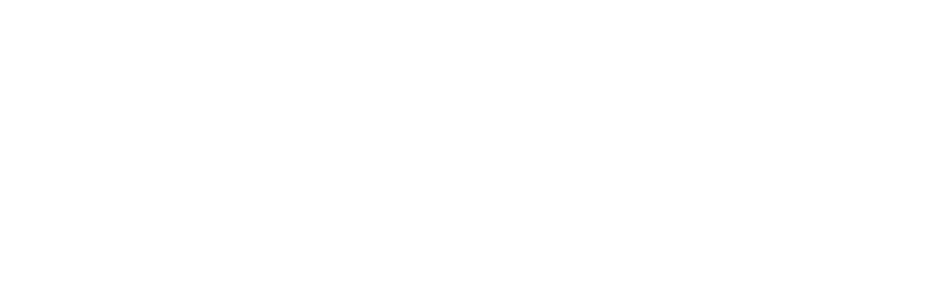
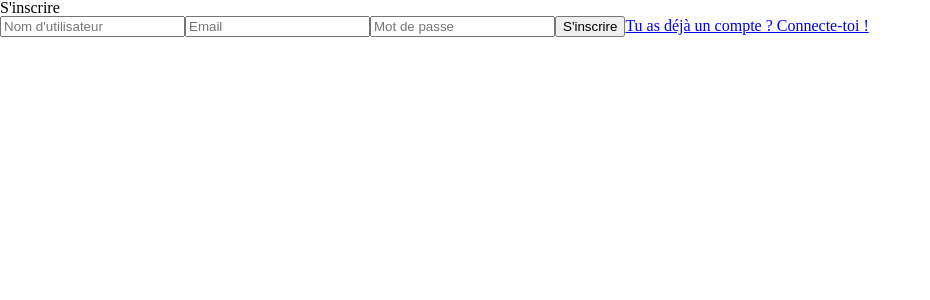
Before and after one commit to SamyKhelfa/vintend-frontend-v2, a React (Vite) app: page /signup in a window 1280 px wide. Before the commit this address had no page. Shown: the top 300 px of the page, without its empty margins (0-930 px from the left). Built offline with nearby package versions, Linux system fonts and the light colour scheme.

Commit message:
create signup page

```diff
--- a/package.json
+++ b/package.json
@@ -11,6 +11,7 @@
   },
   "dependencies": {
     "axios": "^1.4.0",
+    "js-cookie": "^3.0.5",
     "react": "^18.2.0",
     "react-dom": "^18.2.0",
     "react-router-dom": "^6.15.0"
--- a/src/App.jsx
+++ b/src/App.jsx
@@ -1,6 +1,8 @@
 import { BrowserRouter as Router, Routes, Route } from "react-router-dom";
 import Home from "./pages/Home";
 import Offer from "./pages/Offer";
+import SignUp from "./pages/SignUp";
+//import SignIn from "./pages/SignIn";
 
 function App() {
   return (
@@ -8,6 +10,7 @@
       <Routes>
         <Route path="/" element={<Home />} />
         <Route path="/offer/:id" element={<Offer />} />
+        <Route path="/signup" element={<SignUp />} />
       </Routes>
     </Router>
   );
--- a/src/pages/Home.jsx
+++ b/src/pages/Home.jsx
@@ -39,8 +39,10 @@
             <input type="text" placeholder="Recherche des articles" />
           </div>
           <div className="login">
+            <Link to="/signup">
+              <button>S'inscrire</button>
+            </Link>
             <button>Se connecter</button>
-            <button>S'inscrire</button>
           </div>
           <div className="sale">
             <button>Vends tes articles</button>
--- /dev/null
+++ b/src/pages/SignUp.jsx
@@ -0,0 +1,29 @@
+import { BrowserRouter as Router, Routes, Route } from "react-router-dom";
+import { useState } from "react";
+import { Link, useNavigate } from "react-router-dom";
+
+import axios from "axios";
+
+function SignUp({ setUser }) {
+  const [username, setUsername] = useState("");
+  const [email, setEmail] = useState("");
+  const [password, setPassword] = useState("");
+  const [errorMessage, setErrorMessage] = useState(null);
+
+  return (
+    <>
+      <h1>S'inscrire</h1>
+      <div className="signup">
+        <form action="">
+          <input type="text" placeholder="Nom d'utilisateur" />
+          <input type="email" placeholder="Email" />
+          <input type="password" placeholder="Mot de passe" />
+          <button>S'inscrire</button>
+          <Link to="/signin">Tu as déjà un compte ? Connecte-toi !</Link>
+        </form>
+      </div>
+    </>
+  );
+}
+
+export default SignUp;
```
Also changed, not shown: src/pages/SignIn.jsx (added), 2 other files (tests, documents, lock files or other folders).
